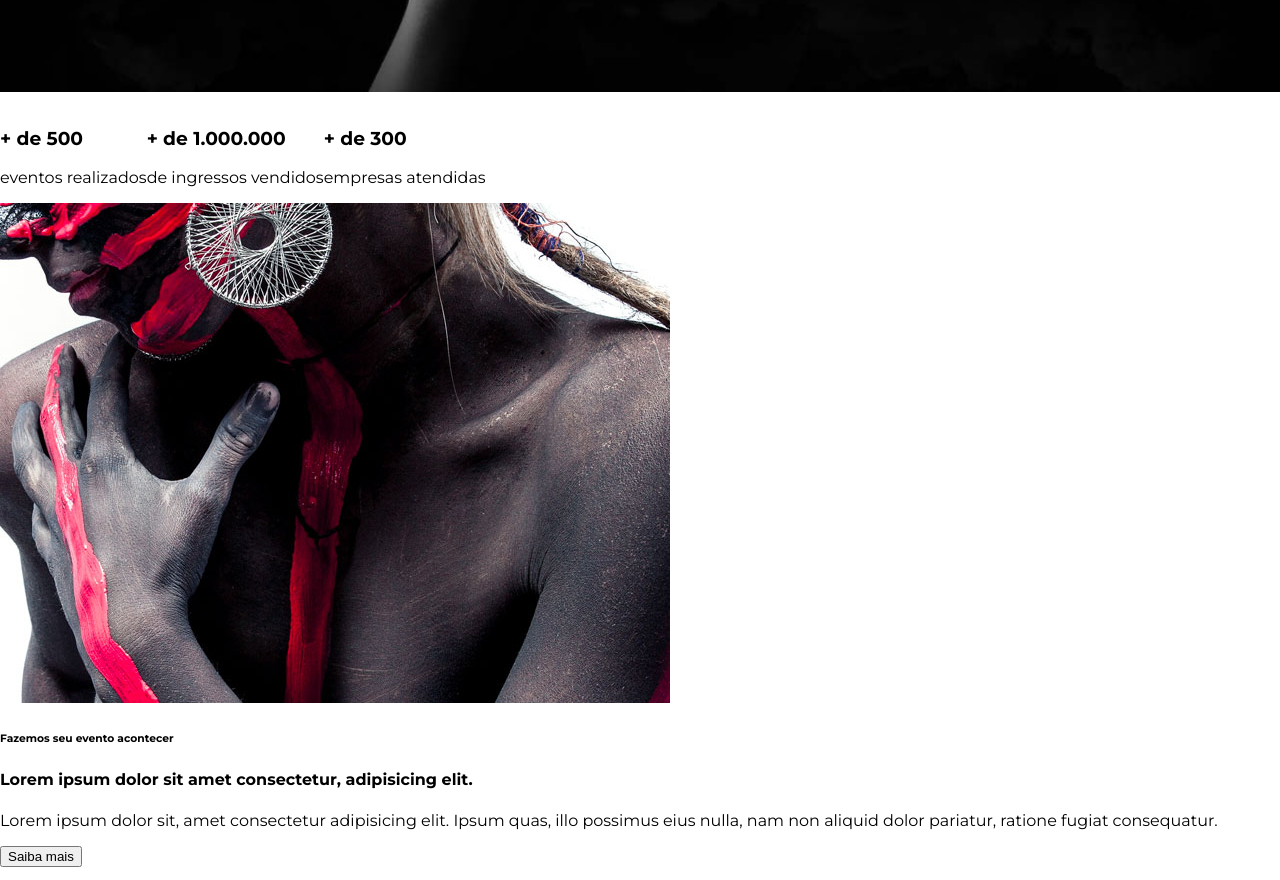
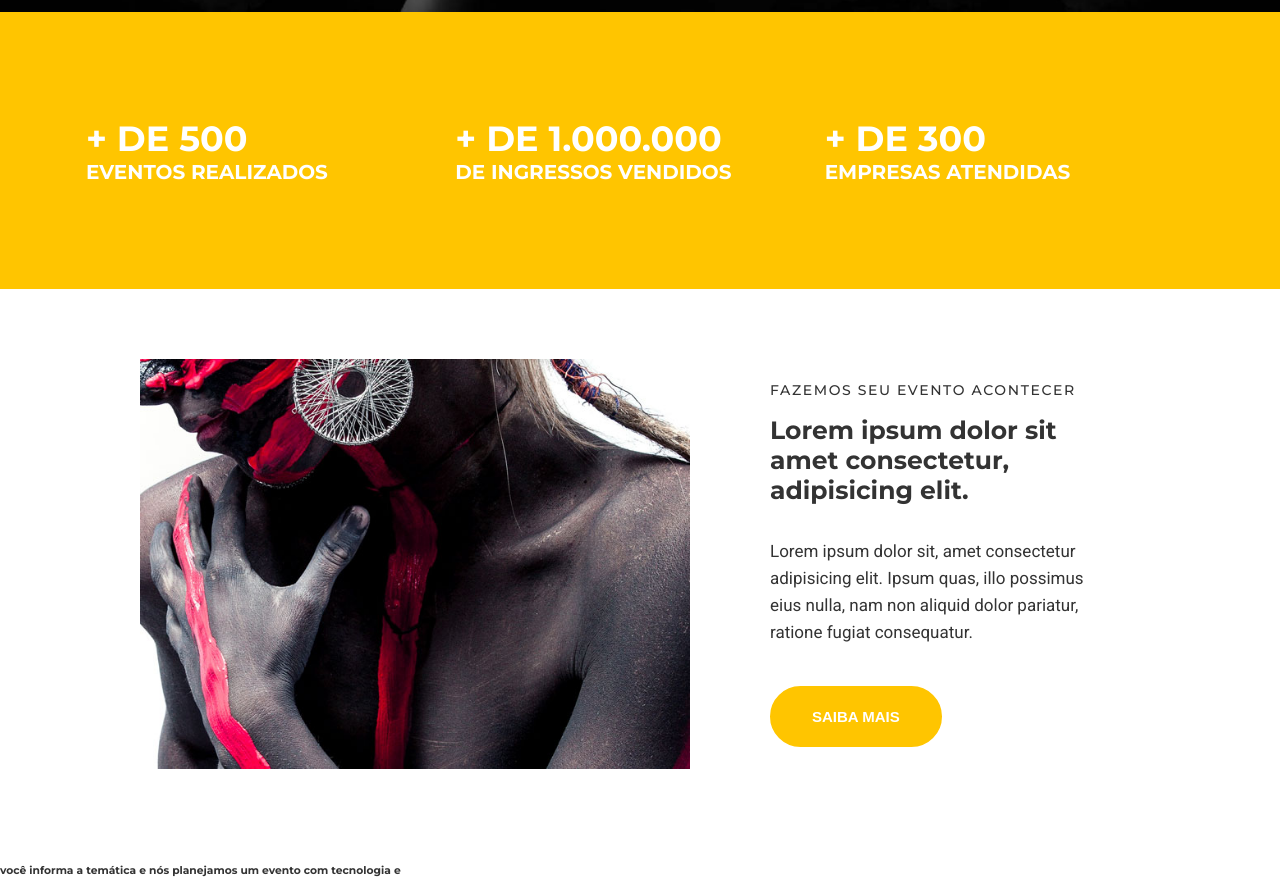
Before and after one commit to diegotoba/IS-StudioOn, a website: page src/index.html in a window 1280 px wide. Shown: the part 708-1588 px from the top of the page. Drawn offline with Linux system fonts and the light colour scheme.

Commit message:
feat(main) added styling for institutional and counter

```diff
--- a/src/index.html
+++ b/src/index.html
@@ -11,6 +11,7 @@
 
 <body>
     <nav class="navbar">
+        <div class="container navbar__container">
             <h1 class="logo-studion">Studi<span class="copy--primary">on</span>
                 <span class="logo-studion__subtitle">Eventos</span></h1>
             <ul class="navbar__links">
@@ -20,6 +21,7 @@
                 <li><a href="#depoimentos">Depoimentos</a></li>
                 <li><a href="#contato">Contato</a></li>
             </ul>
+        </div>
     </nav>
 
     <header>
@@ -36,26 +38,27 @@
     </header>
 
     <main>
-        <section>
-            <ul>
+        <section id="counter">
+            <ul class="container counter__container">
                 <li>
-                    <h3> + de 500 </h3>eventos realizados
+                    <h3> + de 500 <small>eventos realizados</small></h3>
                 </li>
                 <li>
-                    <h3> + de 1.000.000 </h3>de ingressos vendidos
+                    <h3> + de 1.000.000 <small>de ingressos vendidos</small></h3>
                 </li>
                 <li>
-                    <h3> + de 300 </h3>empresas atendidas
+                    <h3> + de 300 <small>empresas atendidas</small></h3>
                 </li>
             </ul>
         </section>
-        <section class="fazemos">
-            <div class="copy">
-                <img src="./images/institutional.jpg">
+
+        <section class="container institutional">
+            <img class="institutional__image" src="./images/institutional.jpg" alt="studion institutional">
+            <div class="institutional__copy">
                 <h6>Fazemos seu evento acontecer </h6>
                 <h4>Lorem ipsum dolor sit amet consectetur, adipisicing elit.</h4>
                 <p>Lorem ipsum dolor sit, amet consectetur adipisicing elit. Ipsum quas, illo possimus eius nulla, nam non aliquid dolor pariatur, ratione fugiat consequatur.</p>
-                <button>Saiba mais</button>
+                <button class="btn btn--institutional">Saiba mais</button>
             </div>
         </section>
         <section class="terceira">
--- a/src/style.css
+++ b/src/style.css
@@ -1,5 +1,4 @@
-@import url('https://fonts.googleapis.com/css2?family=Montserrat:wght@300;400;700;900&display=swap');
-
+@import url('https://fonts.googleapis.com/css2?family=Montserrat:wght@300;400;500;700;900&family=Roboto&display=swap');
 * {
   box-sizing: border-box;
 }
@@ -7,13 +6,24 @@
 :root {
   font-family: 'Montserrat', sans-serif;
   font-size: 16px;
+  --color-copy: #333;
   --color-primary: #ffc500;
   --default-padding: 1rem;
+  color: var(--color-copy);
 }
 
 body {
   margin: 0;
   padding-top: 7.75rem;
+}
+
+header, main, footer {
+  overflow-x: hidden;
+}
+
+.container {
+  max-width: 1140px;
+  margin: 0 auto;
 }
 
 ul {
@@ -25,16 +35,20 @@ ul {
 .navbar {
   position: fixed;
   z-index: 1;
+  top: 0;
+  left: 0;
+  width: 100%;
+  background-color: #000;
+  color: #fff;
+}
+
+.navbar__container {
   display: grid;
   grid-template-columns: 1fr 9fr;
   align-items: center;
-  top: 0;
-  left: 0;
   width: 100vw;
   height: 7.75rem;
   padding: 0 1rem;
-  background-color: #000;
-  color: #fff;
 }
 
 .navbar__links {
@@ -81,7 +95,7 @@ ul {
 
 .slide {
   position: relative;
-  height: calc(100vh - 7.75rem);
+  height: calc(90vh - 7.75rem);
 }
 
 .slide__background-image {
@@ -127,8 +141,71 @@ ul {
   transition: .3s all ease;
 }
 
-.btn:hover, .btn:active, .btn:focus {
+.btn:hover, .btn:active, .btn:focus, .btn--institutional {
   border-color: var(--color-primary);
   background-color: var(--color-primary);
   color: #fff;
 }
+
+#counter {
+  background-color: var(--color-primary);
+  color: #fff;
+  text-transform: uppercase;
+}
+
+.counter__container {
+  display: grid;
+  grid-template-columns: repeat(auto-fill, minmax(300px, 1fr));
+  padding: 4.375rem 1rem;
+}
+
+.counter__container h3 {
+  font-size: 2.1875rem;
+}
+
+.counter__container h3 small {
+  display: block;
+  font-size: 1.25rem;
+}
+
+.institutional {
+  display: grid;
+  grid-template-columns: auto auto;
+  gap: 3.125rem;
+  align-items: center;
+  padding: 4.375rem;
+}
+
+.institutional__image {
+  max-width: 550px;
+}
+.institutional__copy {
+  padding: 0 1.875rem;
+}
+
+.institutional__copy h6 {
+  font-size: .875rem;
+  font-weight: 500;
+  letter-spacing: .1rem;
+  text-transform: uppercase;
+  margin: 0;
+}
+
+.institutional__copy h4 {
+  font-size: 1.5625rem;
+  margin-top: 1rem;
+}
+
+.institutional p {
+  font-family: 'Roboto', sans-serif;
+  font-size: 1.0625rem;
+  line-height: 1.6875rem;
+  margin-bottom: 0;
+  margin-bottom: 2.5rem;
+}
+
+.btn--institutional:hover {
+  color: var(--color-copy);
+  background: unset;
+  box-shadow: 0 1rem 1rem #0006;
+}
```
Lines whose indentation alone changed are shown as unchanged.
